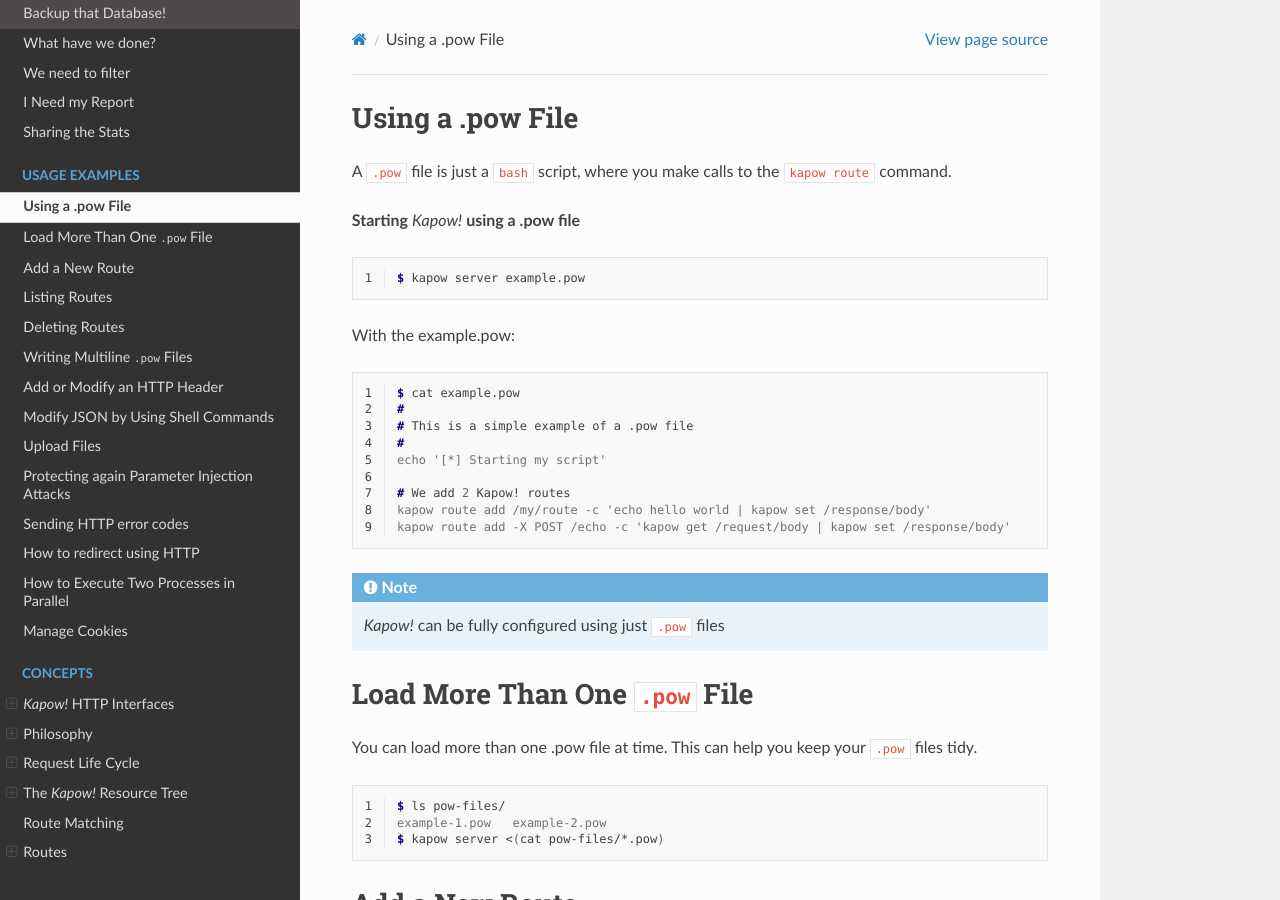
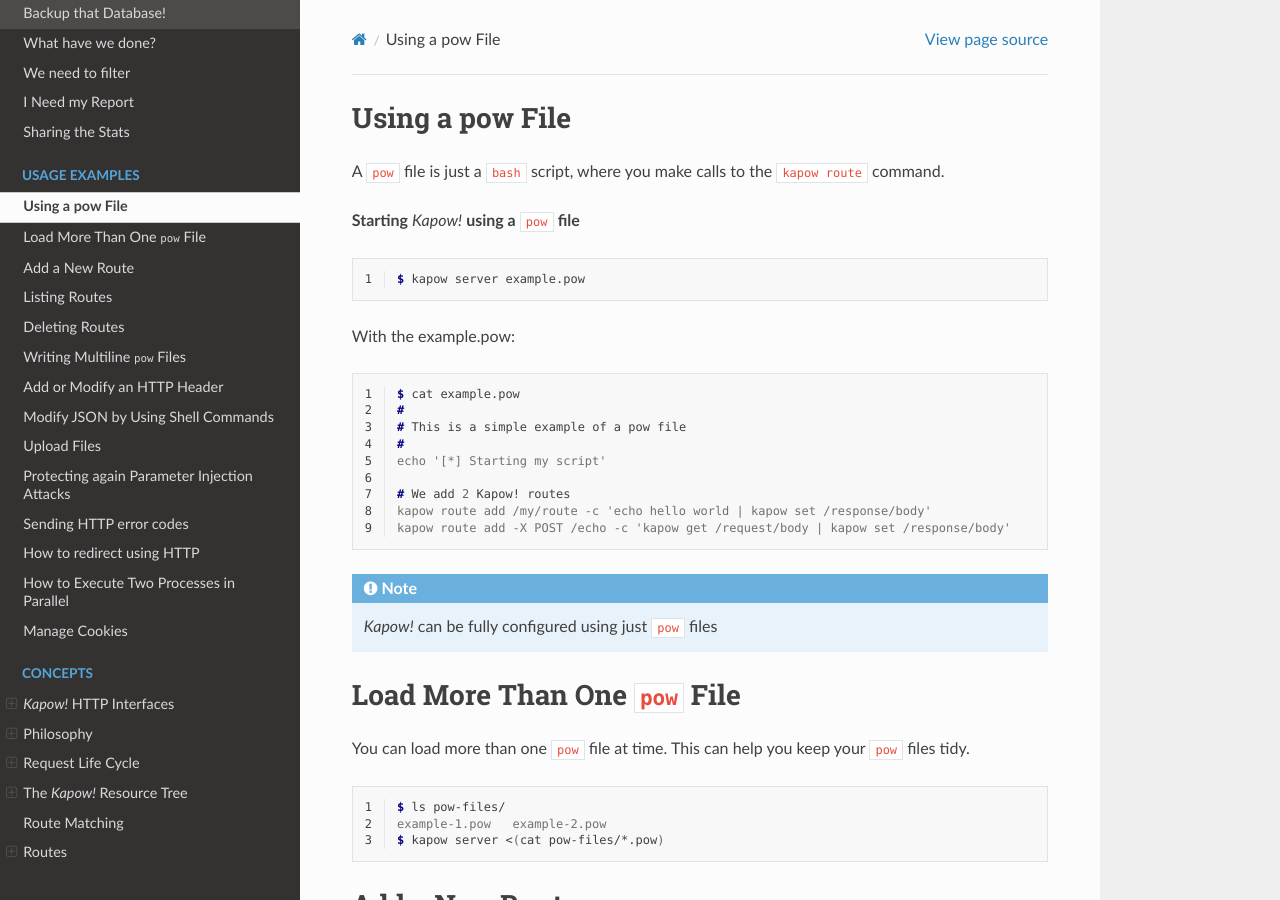
Before and after one commit to BBVA/kapow, a Sphinx documentation site: the page built from docs/source/examples/index.rst, in a window 1280 px wide and 900 px high. Built offline with Sphinx 7.4.7 and the Read the Docs theme 2.0.0, drawn with Linux system fonts in a browser that asks for light colours.

Commit message:
doc: consistent naming of pow files

```diff
--- a/docs/source/examples/index.rst
+++ b/docs/source/examples/index.rst
@@ -1,11 +1,11 @@
-Using a .pow File
-+++++++++++++++++
+Using a pow File
+++++++++++++++++
 
-A ``.pow`` file is just a ``bash`` script, where you make calls to the ``kapow route``
+A ``pow`` file is just a ``bash`` script, where you make calls to the ``kapow route``
 command.
 
 
-**Starting** *Kapow!* **using a .pow file**
+**Starting** *Kapow!* **using a** ``pow`` **file**
 
 .. code-block:: console
    :linenos:
@@ -19,7 +19,7 @@
 
    $ cat example.pow
    #
-   # This is a simple example of a .pow file
+   # This is a simple example of a pow file
    #
    echo '[*] Starting my script'
 
@@ -29,14 +29,14 @@
 
 .. note::
 
-   *Kapow!* can be fully configured using just ``.pow`` files
+   *Kapow!* can be fully configured using just ``pow`` files
 
 
-Load More Than One ``.pow`` File
-++++++++++++++++++++++++++++++++
+Load More Than One ``pow`` File
++++++++++++++++++++++++++++++++
 
-You can load more than one .pow file at time. This can help you keep your
-``.pow`` files tidy.
+You can load more than one ``pow`` file at time.  This can help you keep your
+``pow`` files tidy.
 
 .. code-block:: console
    :linenos:
@@ -160,8 +160,8 @@
    $ kapow route remove 20c98328-0b82-11ea-90a8-784f434dfbe2
 
 
-Writing Multiline ``.pow`` Files
-++++++++++++++++++++++++++++++++
+Writing Multiline ``pow`` Files
++++++++++++++++++++++++++++++++
 
 If you need to write more complex actions, you can leverage multiline commands:
 
```
